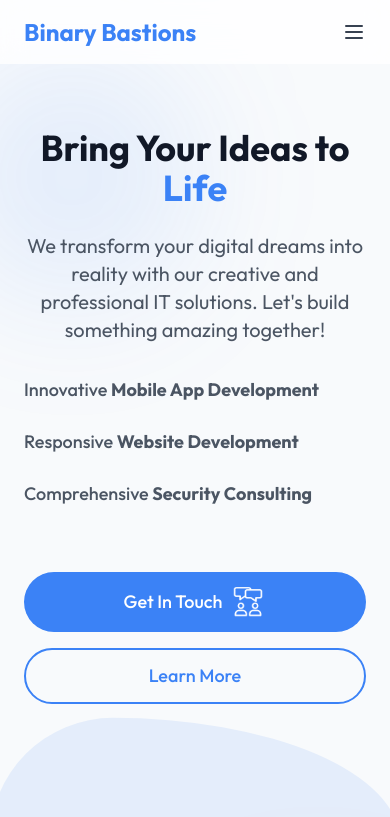
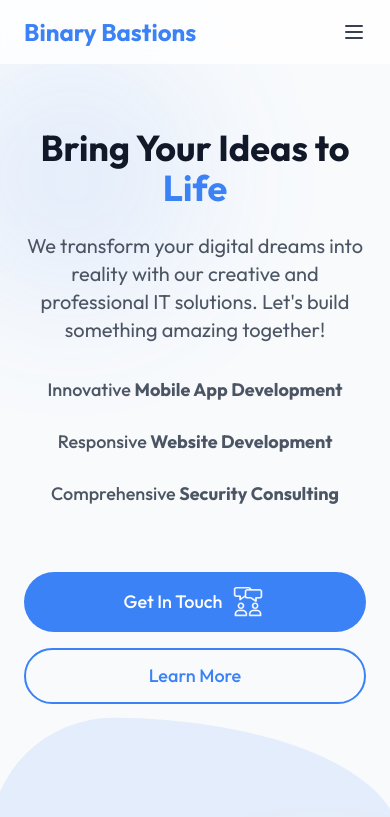
Before and after one commit to mikhlas9/It_service_company, a Next.js app: page / in a window 390 px wide. Shown: the top 817 px of the page. Built offline with nearby package versions, Linux system fonts and the light colour scheme.

Commit message:
postion changing

```diff
--- a/app/components/Hero.jsx
+++ b/app/components/Hero.jsx
@@ -23,23 +23,24 @@ export default function Hero() {
                             </p>
 
                             {/* Service Highlights */}
-                            <div className="grid grid-cols-1 sm:grid-cols-1 gap-6 mb-8 text-left">
-    <div className="flex items-center gap-4">
+                            <div className="grid grid-cols-1 sm:grid-cols-1 gap-6 mb-8 text-left sm:text-left text-center">
+                                <div className="flex items-center gap-4 justify-center sm:justify-start">
                                     <p className="text-gray-600 text-lg font-medium">
                                         Innovative <span className="font-bold">Mobile App Development</span>
                                     </p>
                                 </div>
-    <div className="flex items-center gap-4">
+                                <div className="flex items-center gap-4 justify-center sm:justify-start">
                                     <p className="text-gray-600 text-lg font-medium">
                                         Responsive <span className="font-bold">Website Development</span>
                                     </p>
                                 </div>
-    <div className="flex items-center gap-4">
+                                <div className="flex items-center gap-4 justify-center sm:justify-start">
                                     <p className="text-gray-600 text-lg font-medium">
                                         Comprehensive <span className="font-bold">Security Consulting</span>
                                     </p>
                                 </div>
                             </div>
+
 
                             {/* <div className="flex items-center gap-4">
                   <p className="text-gray-600 text-lg font-medium">
```
Lines whose indentation alone changed are shown as unchanged.
